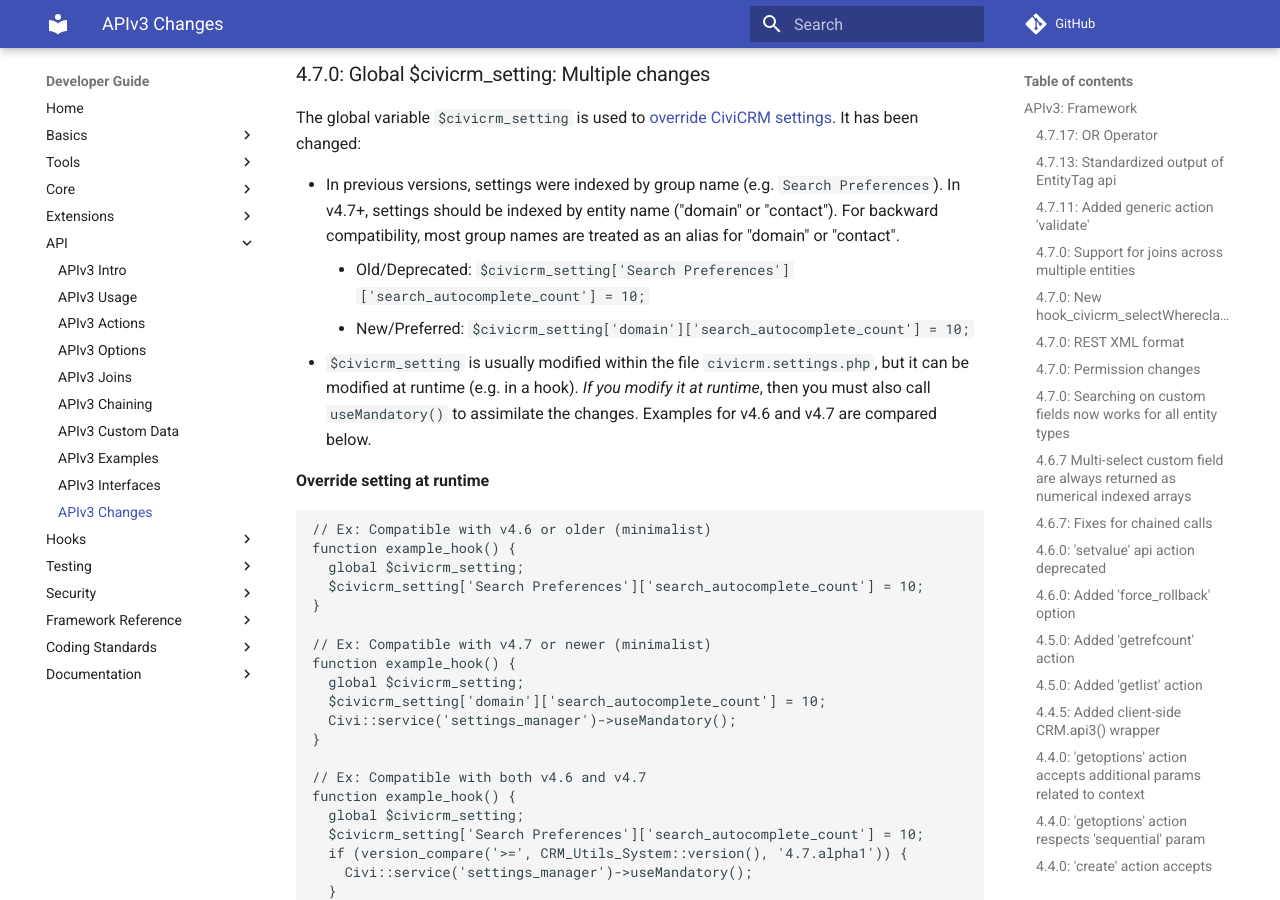
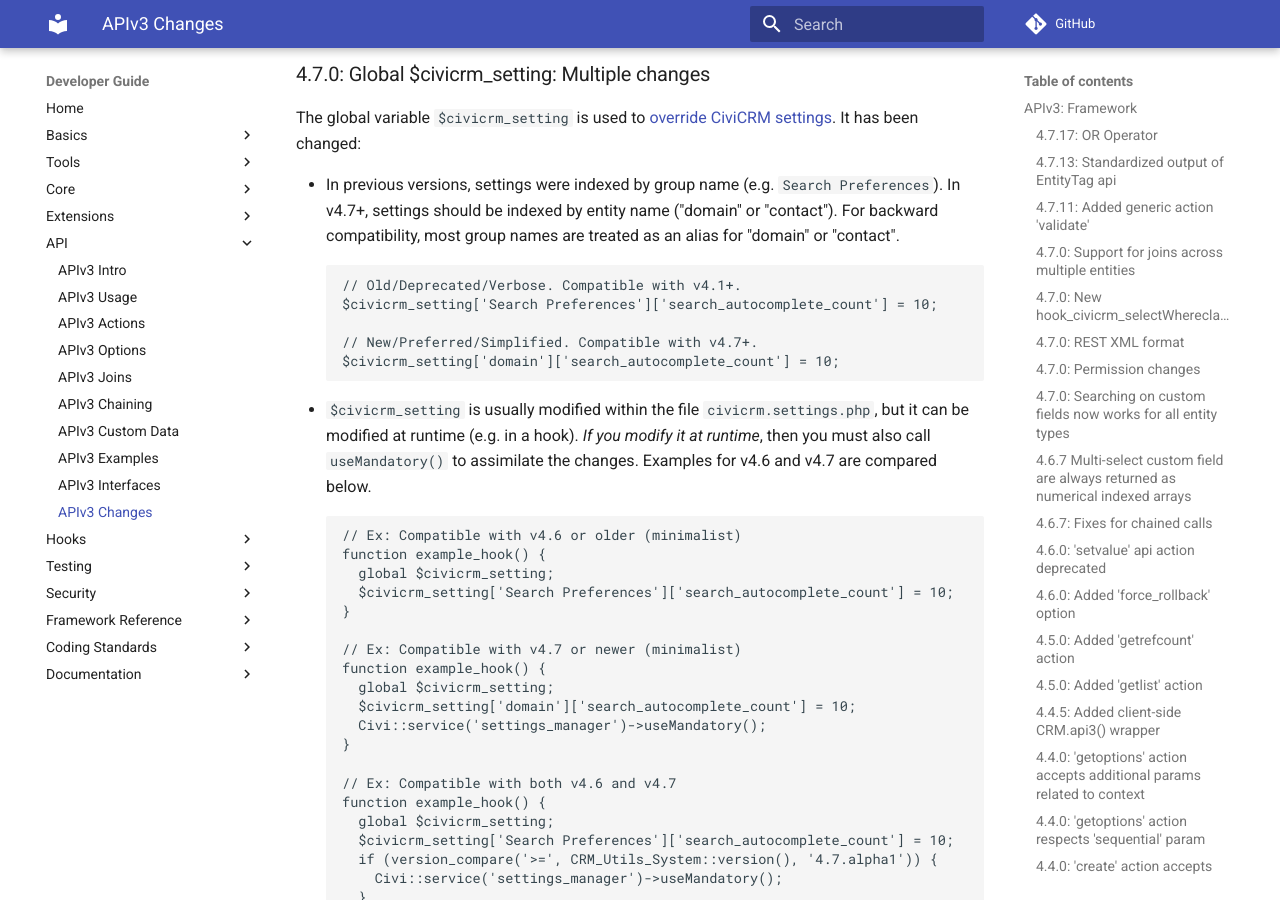
Before and after one commit to civicrm/civicrm-dev-docs, an MkDocs documentation site: the page built from docs/api/changes.md, in a window 1280 px wide and 900 px high, scrolled down 17905 px. Built offline with MkDocs 1.6.1 and Material for MkDocs 9.7.7, drawn with Linux system fonts in a browser that asks for light colours; comment, search, counter and statistics services are not loaded; old or Windows-style settings are respelled for this version of MkDocs.

Commit message:
api/changes - Clean up formatting under "4.7.0: Global $civicrm_setting: Multiple changes"
This section documents two distinct changes, but they had different
formatting -- which made it seem that (perhaps) the one code-block was
describing both changes.

This change uses similar formatting for both examples and changes the
indentation/alignment to indicate that they're distinct.

````diff
--- a/docs/api/changes.md
+++ b/docs/api/changes.md
@@ -543,35 +543,37 @@
 The global variable `$civicrm_setting` is used to [override CiviCRM settings](https://wiki.civicrm.org/confluence/display/CRMDOC/Override+CiviCRM+Settings). It has been changed:
 
 - In previous versions, settings were indexed by group name (e.g. `Search Preferences`). In v4.7+, settings should be indexed by entity name ("domain" or "contact"). For backward compatibility, most group names are treated as an alias for "domain" or "contact".
-    - Old/Deprecated: `$civicrm_setting['Search Preferences']['search_autocomplete_count'] = 10;`
-    - New/Preferred: `$civicrm_setting['domain']['search_autocomplete_count'] = 10;`
+  ```php
+  // Old/Deprecated/Verbose. Compatible with v4.1+.
+  $civicrm_setting['Search Preferences']['search_autocomplete_count'] = 10;
+
+  // New/Preferred/Simplified. Compatible with v4.7+.
+  $civicrm_setting['domain']['search_autocomplete_count'] = 10;
+  ```
 - `$civicrm_setting` is usually modified within the file `civicrm.settings.php`, but it can be modified at runtime (e.g. in  a hook). *If you modify it at runtime*, then you must also call `useMandatory()` to assimilate the changes. Examples for v4.6 and  v4.7 are compared below.
+   ```php
+   // Ex: Compatible with v4.6 or older (minimalist)
+   function example_hook() {
+     global $civicrm_setting;
+     $civicrm_setting['Search Preferences']['search_autocomplete_count'] = 10;
+   }
 
-**Override setting at runtime**
+   // Ex: Compatible with v4.7 or newer (minimalist)
+   function example_hook() {
+     global $civicrm_setting;
+     $civicrm_setting['domain']['search_autocomplete_count'] = 10;
+     Civi::service('settings_manager')->useMandatory();
+   }
 
-```php
-// Ex: Compatible with v4.6 or older (minimalist)
-function example_hook() {
-  global $civicrm_setting;
-  $civicrm_setting['Search Preferences']['search_autocomplete_count'] = 10;
-}
-
-// Ex: Compatible with v4.7 or newer (minimalist)
-function example_hook() {
-  global $civicrm_setting;
-  $civicrm_setting['domain']['search_autocomplete_count'] = 10;
-  Civi::service('settings_manager')->useMandatory();
-}
-
-// Ex: Compatible with both v4.6 and v4.7
-function example_hook() {
-  global $civicrm_setting;
-  $civicrm_setting['Search Preferences']['search_autocomplete_count'] = 10;
-  if (version_compare('>=', CRM_Utils_System::version(), '4.7.alpha1')) {
-    Civi::service('settings_manager')->useMandatory();
-  }
-}
-```
+   // Ex: Compatible with both v4.6 and v4.7
+   function example_hook() {
+     global $civicrm_setting;
+     $civicrm_setting['Search Preferences']['search_autocomplete_count'] = 10;
+     if (version_compare('>=', CRM_Utils_System::version(), '4.7.alpha1')) {
+       Civi::service('settings_manager')->useMandatory();
+     }
+   }
+   ```
 
 See also: [CRM-16373](htps://issues.civicrm.org/jira/browse/CRM-16373).
 
````
